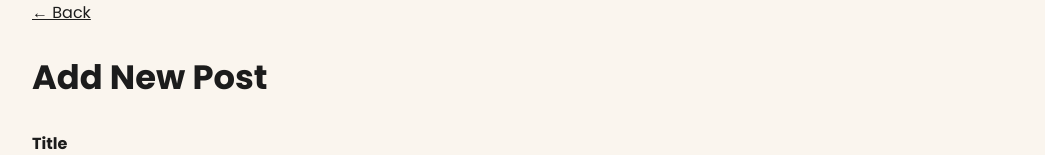
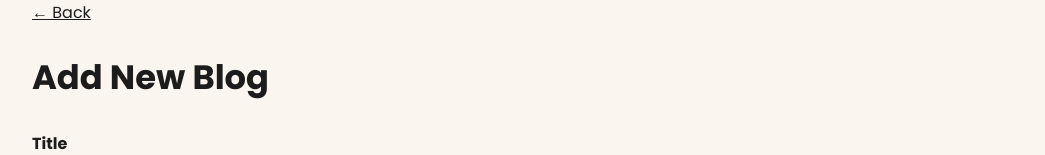
Before and after one commit to Kishor-2002/Blog_with_Mern, a React (Create React App) app in the folder frontend/: page /add-post in a window 1280 px wide. Shown: the top 155 px of the page, without its empty margins (117-1162 px from the left). Built offline with nearby package versions, Linux system fonts and the light colour scheme; the HTML template or start-up script is replaced by a standard one.

Commit message:
Update AddPost.js

```diff
--- a/frontend/src/Comp/components/AddPost.js
+++ b/frontend/src/Comp/components/AddPost.js
@@ -27,7 +27,7 @@ const AddPost = () => {
         <div>
             <a href="/dashboard">&larr; Back</a>
             <div className="admin-title">
-                <h2>Add New Post</h2>
+                <h2>Add New Blog</h2>
             </div>
 
             <form onSubmit={handleSubmit}>
```
